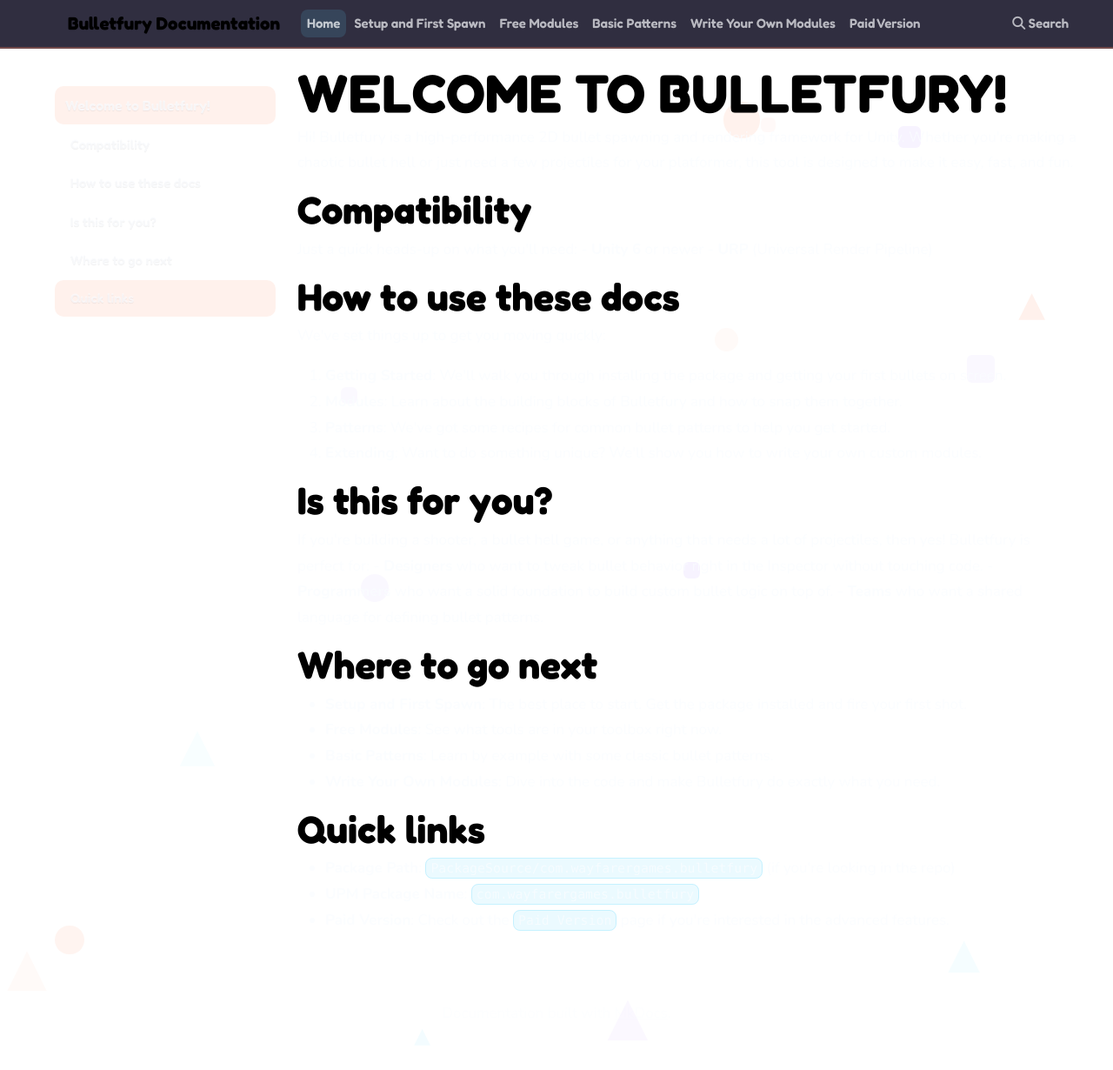
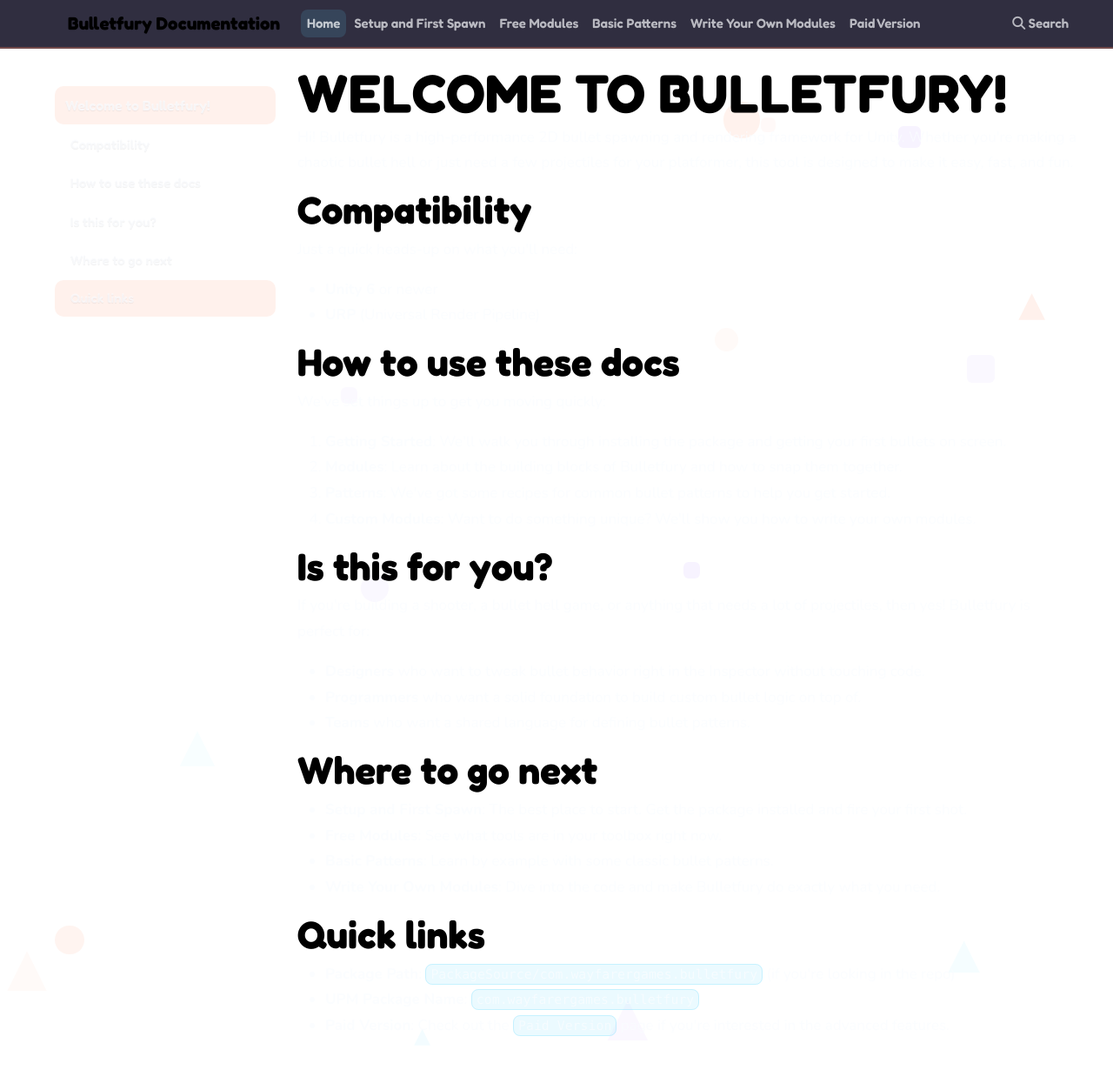
Before and after one commit to WayfarerGames/WayfarerGames.github.io, an MkDocs documentation site: the page built from public/bulletfury-documentation/docs/index.md, in a window 1280 px wide and 1319 px high. Shown: the top 1230 px of the window at 87% size. Built offline with MkDocs 1.6.1, drawn with Linux system fonts in a browser that asks for light colours; nearby versions of some CDN libraries.

Commit message:
Improved formatting

```diff
--- a/public/bulletfury-documentation/docs/index.md
+++ b/public/bulletfury-documentation/docs/index.md
@@ -5,6 +5,7 @@
 ## Compatibility
 
 Just a quick heads-up on what you'll need:
+
 - **Unity 6** or newer
 - **URP** (Universal Render Pipeline)
 
@@ -15,11 +16,12 @@
 1. **Getting Started**: We'll walk you through installing the package and getting your first bullets on screen.
 2. **Modules**: Learn about the building blocks of Bulletfury and how to snap them together.
 3. **Patterns**: We've got some recipes for common bullet patterns to help you get started.
-4. **Extending**: Want to do something unique? We'll show you how to write your own custom modules.
+4. **Custom Modules**: Want to do something unique? We'll show you how to write your own modules.
 
 ## Is this for you?
 
 If you're building a shooter, a bullet hell game, or anything that needs a lot of projectiles, then yes! Bulletfury is perfect for:
+
 - **Designers** who want to tweak bullet behavior right in the Inspector without touching code.
 - **Programmers** who want a solid foundation to build custom bullet logic on top of.
 - **Teams** who want a shared language for defining bullet patterns.
```
Also changed, not shown: public/bulletfury-documentation/docs/extending/write-your-own-modules.md (+2 -0 lines), public/bulletfury-documentation/docs/getting-started/setup-and-first-spawn.md (+6 -0 lines), public/bulletfury-documentation/docs/modules/free-modules.md (+7 -0 lines), public/bulletfury-documentation/docs/paid-version.md (+1 -0 lines), public/bulletfury-documentation/docs/patterns/basic-patterns.md (+11 -0 lines), public/bulletfury-documentation/site/extending/write-your-own-modules/index.html, public/bulletfury-documentation/site/getting-started/setup-and-first-spawn/index.html, public/bulletfury-documentation/site/index.html, public/bulletfury-documentation/site/modules/free-modules/index.html, public/bulletfury-documentation/site/paid-version/index.html, public/bulletfury-documentation/site/patterns/basic-patterns/index.html, public/bulletfury-documentation/site/search/search_index.json.
